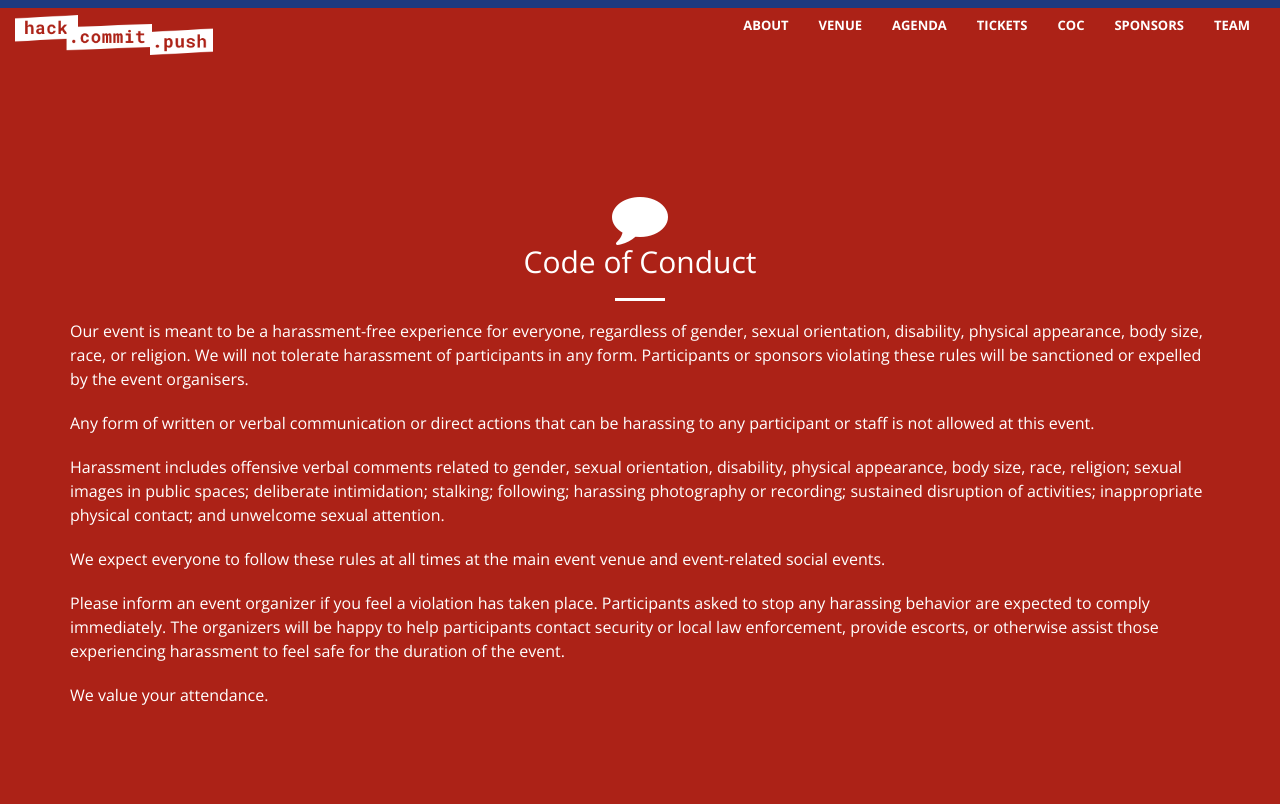
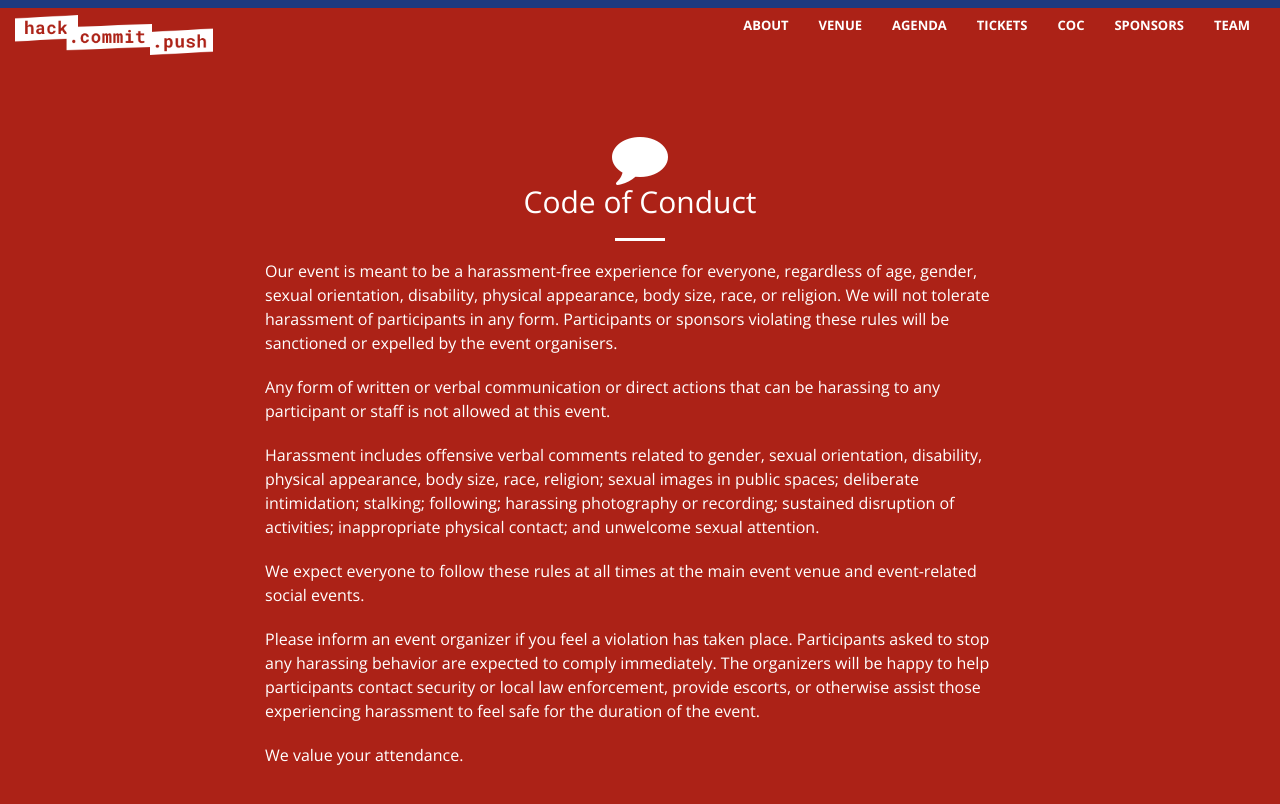
Before and after one commit to hackergarten/Paris2019, a Jekyll site: the page built from index.html, in a window 1280 px wide and 900 px high, scrolled down 5127 px. Shown: the top 804 px of the window. Built offline with Jekyll 4.4.1, drawn with Linux system fonts in a browser that asks for light colours.

Commit message:
Change code of conduct width and mention age in text

```diff
--- a/_includes/coc.html
+++ b/_includes/coc.html
@@ -1,11 +1,11 @@
 <section id="coc">
     <div class="container">
         <div class="row">
-            <div class="col-lg-12 text-center">
+            <div class="col-sm-8 col-sm-offset-2 text-center">
                 <i class="fa fa-4x fa-comment wow bounceIn text-primary"></i>
                 <h2 class="section-heading">Code of Conduct</h2>
                 <hr class="primary">
-                <p class="text-left">Our event is meant to be a harassment-free experience for everyone, regardless of gender, sexual orientation, disability, physical appearance, body size, race, or religion. We will not tolerate harassment of participants in any form. Participants or sponsors violating these rules will be sanctioned or expelled by the event organisers.</p>
+                <p class="text-left">Our event is meant to be a harassment-free experience for everyone, regardless of age, gender, sexual orientation, disability, physical appearance, body size, race, or religion. We will not tolerate harassment of participants in any form. Participants or sponsors violating these rules will be sanctioned or expelled by the event organisers.</p>
 
                 <p class="text-left">Any form of written or verbal communication or direct actions that can be harassing to any participant or staff is not allowed at this event.</p>
 
```
